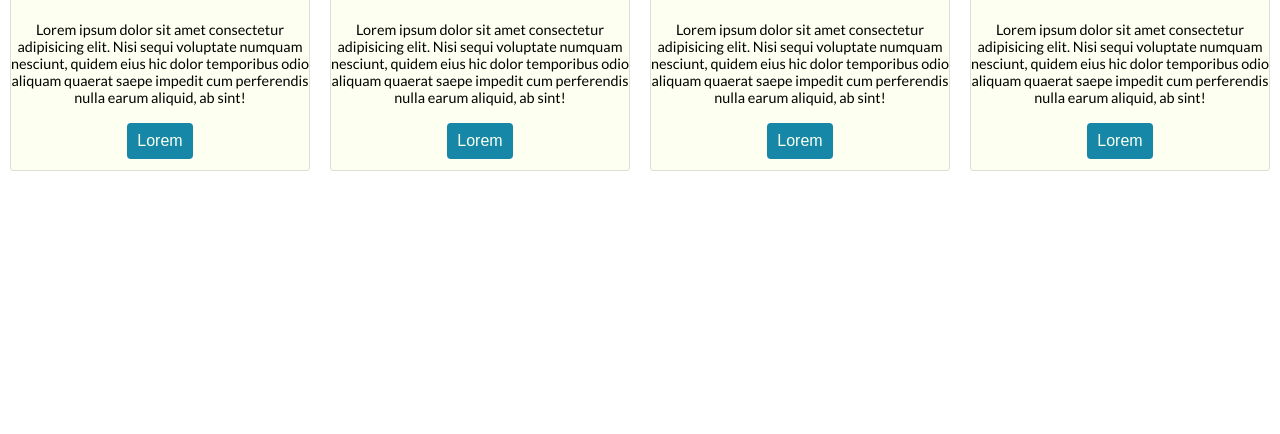
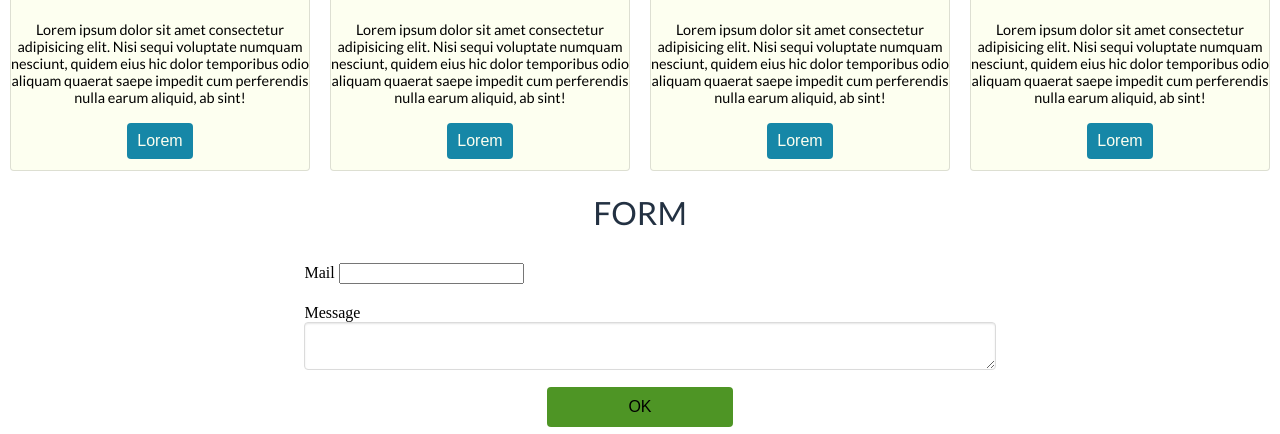
Before and after one commit to Ivar-lordbrock/athenacss, a plain HTML site: page index.html in a window 1280 px wide. Shown: the part 2021-2455 px from the top of the page. Before the commit the page ends 2202 px from the top, so only its background shows below. Drawn offline with Linux system fonts and the light colour scheme.

Commit message:
add form

```diff
--- a/base-css/grid.css
+++ b/base-css/grid.css
@@ -362,3 +362,19 @@
 }
 
 /*# sourceMappingURL=pridx.css.map */
+
+
+.container.is-fluid {
+	margin-left: 64px;
+	margin-right: 64px;
+	max-width: none;
+	width: auto;
+}
+.container {
+	margin: 0 auto;
+	position: relative;
+}
+
+.form-medium{
+  width: 60%;
+}
--- a/css/style.css
+++ b/css/style.css
@@ -51,6 +51,7 @@ a:not([class]){
 	padding-top: calc(.375em - 1px);
 	position: relative;
 	vertical-align: top;
+	transition: all 0.3s ease-in-out;
 }
 
 .btn:not(:last-child) {
@@ -250,3 +251,50 @@ p.card-text{
 	display:flex;
 	justify-content:center;
 }
+
+.button, .file-cta, .file-name, .input, .pagination-ellipsis, .pagination-link, .pagination-next, .pagination-previous, .select select, .textarea {
+	-moz-appearance: none;
+	-webkit-appearance: none;
+	align-items: center;
+	border: 1px solid transparent;
+	border-radius: 4px;
+	box-shadow: none;
+	display: inline-flex;
+	font-size: 1rem;
+	height: 2.25em;
+	justify-content: flex-start;
+	line-height: 1.5;
+	padding-bottom: calc(.375em - 1px);
+	padding-left: calc(.625em - 1px);
+	padding-right: calc(.625em - 1px);
+	padding-top: calc(.375em - 1px);
+	position: relative;
+	vertical-align: top;
+}
+
+.input, .textarea {
+	background-color: #fff;
+	border-color: #dbdbdb;
+	color: #363636;
+	box-shadow: inset 0 1px 2px rgba(10,10,10,.1);
+	max-width: 100%;
+	width: 100%;
+}
+
+
+
+.textarea:not([rows]) {
+	max-height: 600px;
+	min-height: 120px;
+	display: block;
+    max-width: 100%;
+    min-width: 100%;
+    padding: .625em;
+    resize: vertical;
+
+}
+
+.is-center{
+	margin : 0 auto;
+
+  }
--- a/index.html
+++ b/index.html
@@ -10,7 +10,8 @@
   <link rel="stylesheet" href="base-css/grid.css">
   <link rel="stylesheet" href="base-css/navbar.css">
   <link rel="stylesheet" href="css/style.css">
-  <link rel="stylesheet" href="https://use.fontawesome.com/releases/v5.7.2/css/all.css" integrity="sha384-fnmOCqbTlWIlj8LyTjo7mOUStjsKC4pOpQbqyi7RrhN7udi9RwhKkMHpvLbHG9Sr" crossorigin="anonymous">
+  <link rel="stylesheet" href="https://use.fontawesome.com/releases/v5.7.2/css/all.css" integrity="sha384-fnmOCqbTlWIlj8LyTjo7mOUStjsKC4pOpQbqyi7RrhN7udi9RwhKkMHpvLbHG9Sr"
+    crossorigin="anonymous">
   <title>Document</title>
 </head>
 
@@ -249,7 +250,25 @@
       </div>
     </div>
   </div>
+  <div class="container is-fluid">
+    <h4 class="is-4 subtitle">FORM</h4>
+    <div class="row x-center">
 
+      <form action="" class="form-medium">
+        <div class="col-12">
+          <label for="">Mail</label>
+          <input type="text" class="input-text"></div>
+        <div class="col-12">
+          <label for="">Message</label>
+          <textarea name="" id="" cols="30" rows="30" class="textarea"></textarea>
+        </div>
+        <div class="right-4 col-4 left-4 text-align-center">
+          <button class="btn btn-medium is-success is-center">OK</button>
+        </div>
+
+      </form>
+    </div>
+  </div>
 
 
 
```
Also changed, not shown: 1 other file. Lines whose indentation alone changed are shown as unchanged.
